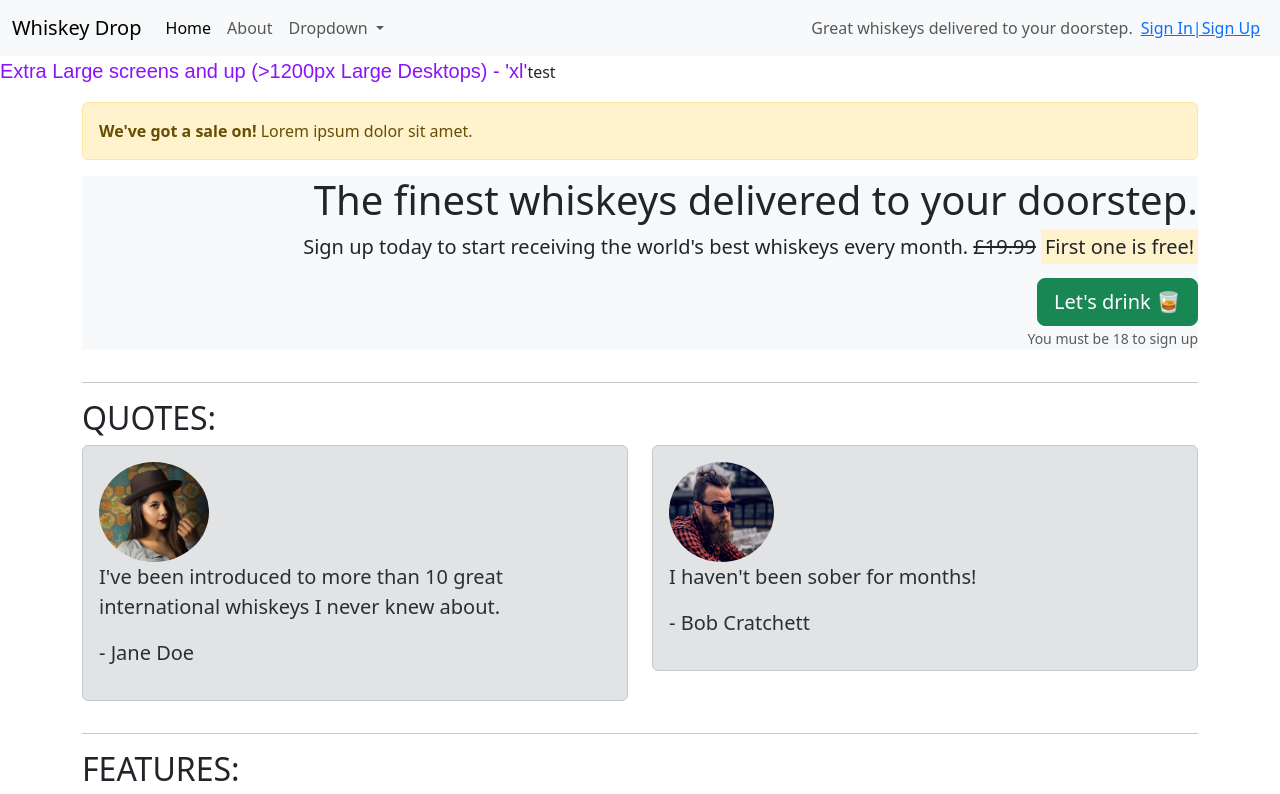
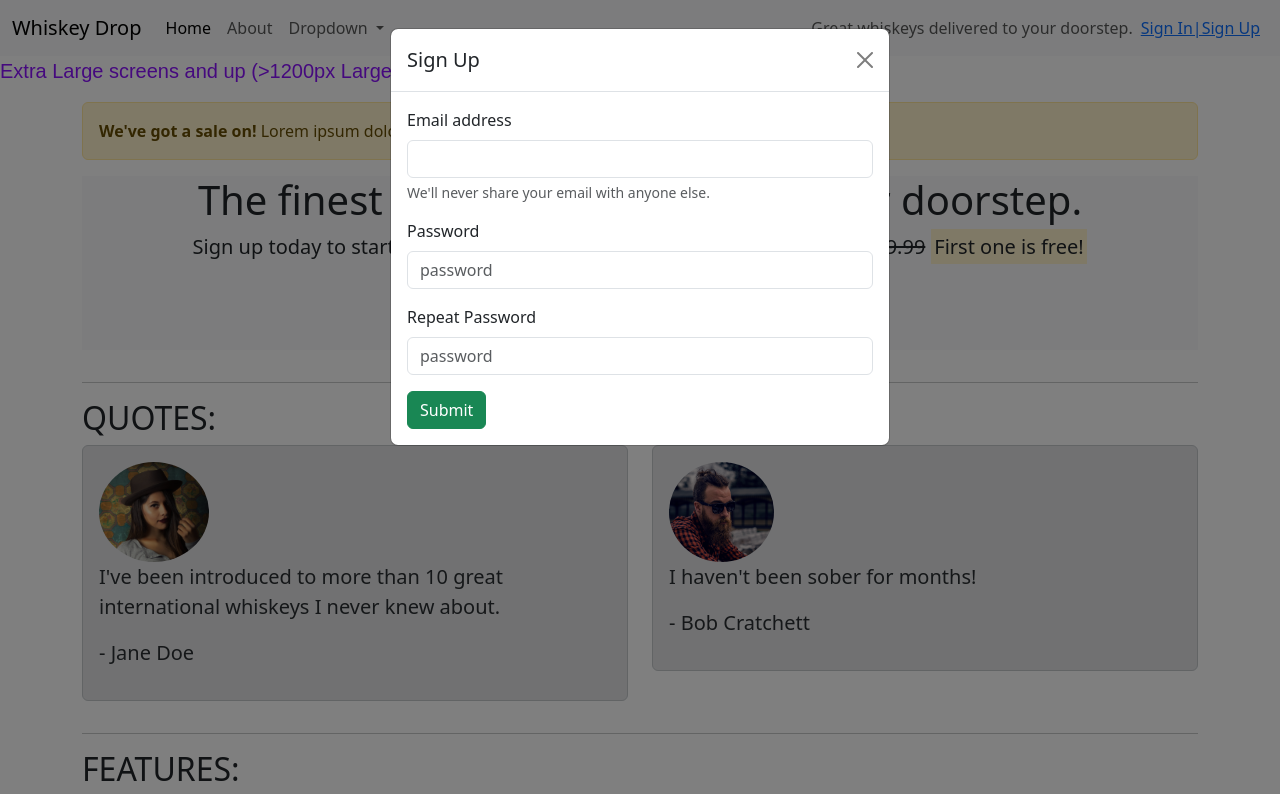
Before and after one commit to bizboz1981/bootstrapTest, a plain HTML site: page index.html in a window 1280 px wide. Both pictures are taken after a click on the button "Let's drink 🥃". Shown: the top 794 px of the page. Drawn offline with nearby package versions, Linux system fonts and the light colour scheme.

Commit message:
Added modal

```diff
--- a/index.html
+++ b/index.html
@@ -27,16 +27,19 @@
                         <a class="nav-link" href="#">About</a>
                     </li>
                     <li class="nav-item dropdown">
-                        <a class="nav-link dropdown-toggle" href="#" role="button" data-bs-toggle="dropdown" aria-expanded="false">
-                          Dropdown
+                        <a class="nav-link dropdown-toggle" href="#" role="button" data-bs-toggle="dropdown"
+                            aria-expanded="false">
+                            Dropdown
                         </a>
                         <ul class="dropdown-menu">
-                          <li><a class="dropdown-item" href="#">Action</a></li>
-                          <li><a class="dropdown-item" href="#">Another action</a></li>
-                          <li><hr class="dropdown-divider"></li>
-                          <li><a class="dropdown-item" href="#">Something else here</a></li>
+                            <li><a class="dropdown-item" href="#">Action</a></li>
+                            <li><a class="dropdown-item" href="#">Another action</a></li>
+                            <li>
+                                <hr class="dropdown-divider">
+                            </li>
+                            <li><a class="dropdown-item" href="#">Something else here</a></li>
                         </ul>
-                      </li>
+                    </li>
                 </ul>
                 <span class="navbar-text pe-2">
                     Great whiskeys delivered to your doorstep.
@@ -60,13 +63,14 @@
 
         <div class="row">
             <div class="col-12">
-                <section class="callout bg-light text-md-center text-lg-end">
+                <section class="callout bg-light text-center">
                     <h1>The finest whiskeys delivered to your doorstep.</h1>
                     <p class="lead">Sign up today to start receiving the world's best whiskeys every month. <s
                             class="d-none d-sm-inline">£19.99</s>
                         <span class="d-inline d-sm-none"><br></span>
                         <strong><mark>First one is free!</mark></strong></p>
-                    <button class="btn btn-success btn-lg">Let's drink 🥃</button>
+                    <button class="btn btn-success btn-lg" data-bs-toggle="modal" data-bs-target="#signUpModal">Let's
+                        drink 🥃</button>
                     <p class="text-muted"><small>You must be 18 to sign up</small></p>
                 </section>
             </div>
@@ -124,7 +128,8 @@
             <div class="row">
                 <div class="col-12 col-md-6 col-lg-4">
                     <div class="feature">
-                        <h3 ><i class="fa-solid fa-gift d-none"></i> Feature 1 <span class="badge bg-success">NEW</span></h3>
+                        <h3><i class="fa-solid fa-gift"></i> Feature 1 <span class="badge bg-success">NEW</span>
+                        </h3>
                         <p>Lorem ipsum dolor sit amet, consectetur adipiscing elit, sed do eiusmod tempor incididunt ut
                             labore et dolore magna aliqua. Ut enim ad minim veniam, quis nostrud exercitation ullamco
                             laboris nisi ut aliquip ex ea commodo consequat.</p>
@@ -133,7 +138,7 @@
                 </div>
                 <div class="col-12 col-md-6 col-lg-4">
                     <div class="feature">
-                        <h3><i class="fa-solid fa-credit-card d-none"></i> Feature 2</h3>
+                        <h3><i class="fa-solid fa-credit-card"></i> Feature 2</h3>
                         <p>Lorem ipsum dolor sit amet, consectetur adipiscing elit, sed do eiusmod tempor incididunt ut
                             labore et dolore magna aliqua. Ut enim ad minim veniam, quis nostrud exercitation ullamco
                             laboris nisi ut aliquip ex ea commodo consequat.</p>
@@ -157,6 +162,35 @@
         integrity="sha384-C6RzsynM9kWDrMNeT87bh95OGNyZPhcTNXj1NW7RuBCsyN/o0jlpcV8Qyq46cDfL" crossorigin="anonymous">
     </script>
     <script src="https://kit.fontawesome.com/69f3a11e1c.js" crossorigin="anonymous"></script>
+    <div class="modal" tabindex="-1" id="signUpModal">
+        <div class="modal-dialog">
+            <div class="modal-content">
+                <div class="modal-header">
+                    <h5 class="modal-title">Sign Up</h5>
+                    <button type="button" class="btn-close" data-bs-dismiss="modal" aria-label="Close"></button>
+                </div>
+                <div class="modal-body">
+                    <form>
+                        <div class="mb-3">
+                            <label for="exampleInputEmail1" class="form-label">Email address</label>
+                            <input type="email" class="form-control" id="exampleInputEmail1"
+                                aria-describedby="emailHelp">
+                            <div id="emailHelp" class="form-text">We'll never share your email with anyone else.</div>
+                        </div>
+                        <div class="mb-3">
+                            <label for="InputPassword1" class="form-label">Password</label>
+                            <input type="password" class="form-control" id="InputPassword1" placeholder="password">
+                        </div>
+                        <div class="mb-3">
+                            <label for="InputPassword2" class="form-label" >Repeat Password</label>
+                            <input type="password" class="form-control" id="InputPassword2" placeholder="password">
+                        </div>
+                        <button type="submit" class="btn btn-success">Submit</button>
+                    </form>
+                </div>
+            </div>
+        </div>
+    </div>
 </body>
 
 </html>
```
